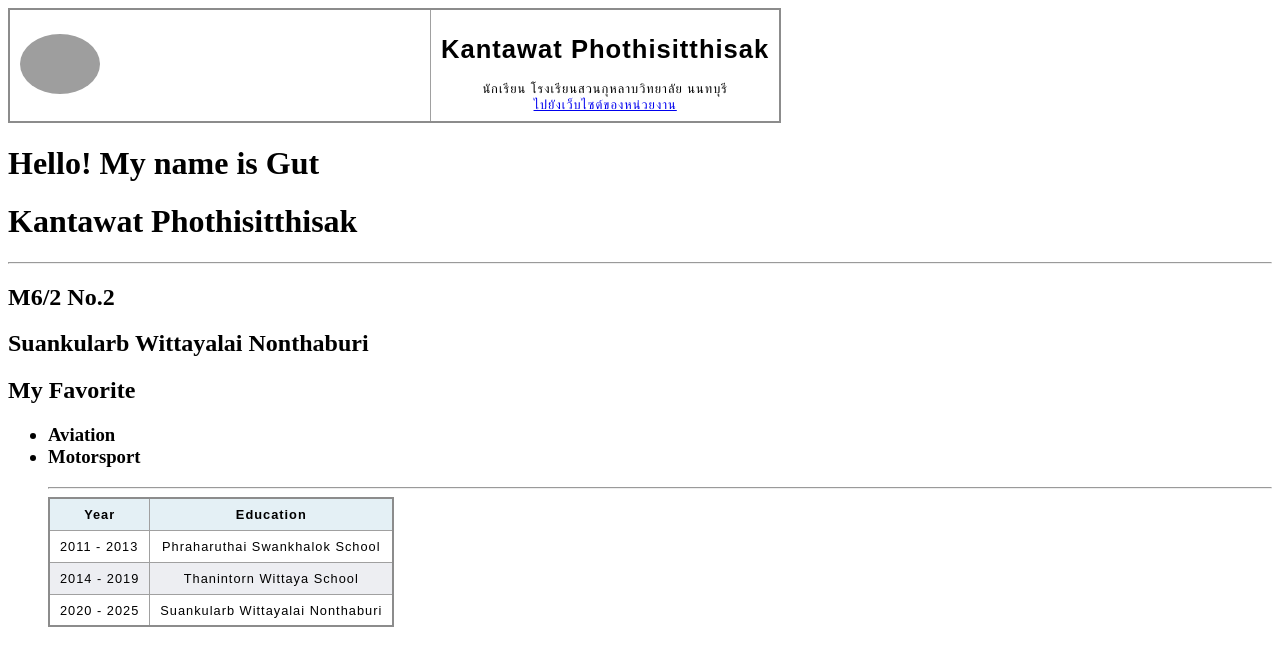
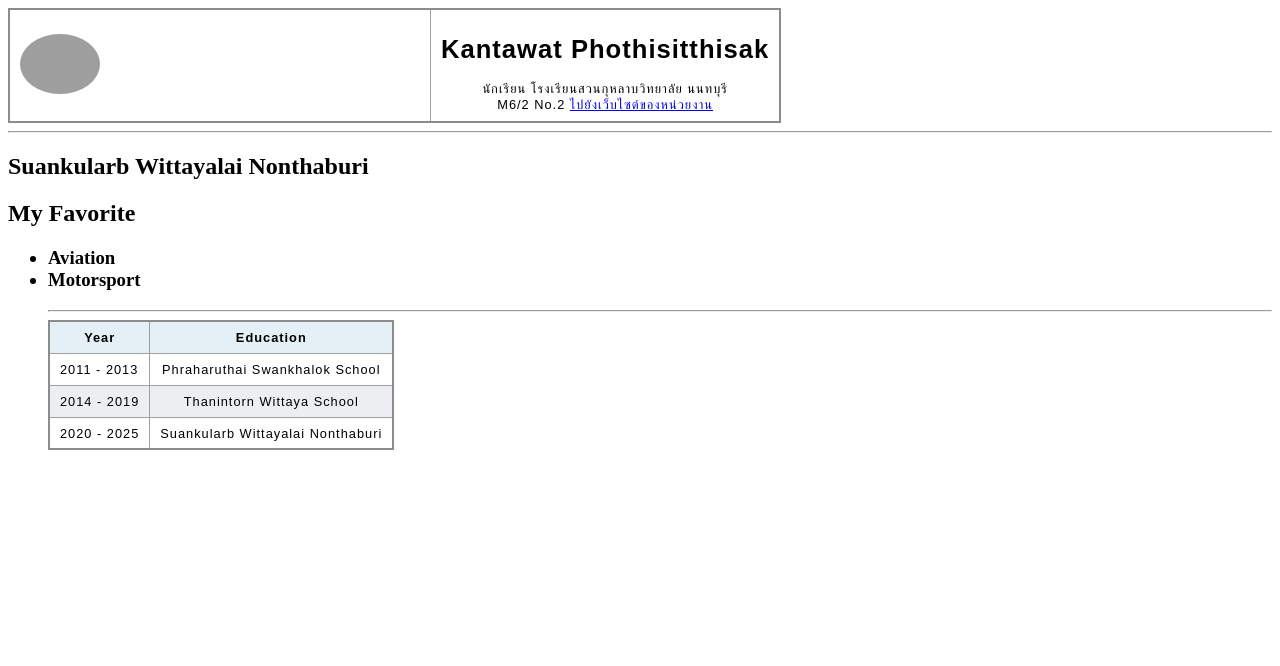
Before and after one commit to Kantawat-Gut/mypage2025, a plain HTML site: page index.html in a window 1280 px wide. Drawn offline with Linux system fonts and the light colour scheme; grey boxes are pictures that could not be loaded.

Commit message:
Update index.html

```diff
--- a/index.html
+++ b/index.html
@@ -15,14 +15,12 @@
            <td>
                <h1>Kantawat Phothisitthisak</h1>
                นักเรียน โรงเรียนสวนกุหลาบวิทยาลัย นนทบุรี <br>
+               M6/2 No.2
                <a href = "https://www.skn.ac.th/"> ไปยังเว็บไซต์ของหน่วยงาน </a>
            </td>
        </tr>
    </table>
-  <h1>Hello! My name is Gut</h1>
-  <h1>Kantawat Phothisitthisak</h1>
   <hr>
-  <h2>M6/2 No.2 </h2>
   <h2>Suankularb Wittayalai Nonthaburi</h2>
   <h2>My Favorite</h2>
   <ul><h3>
```
